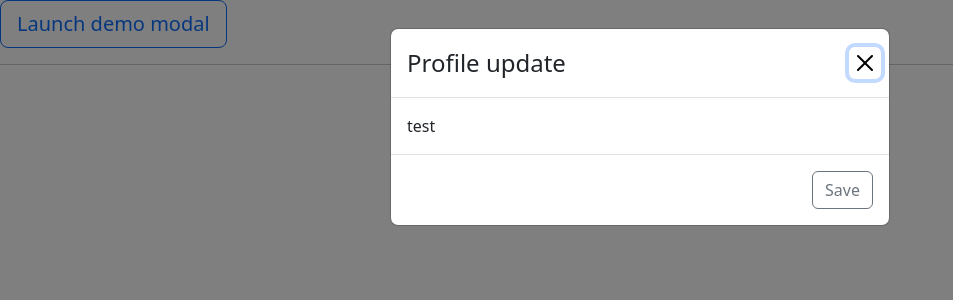
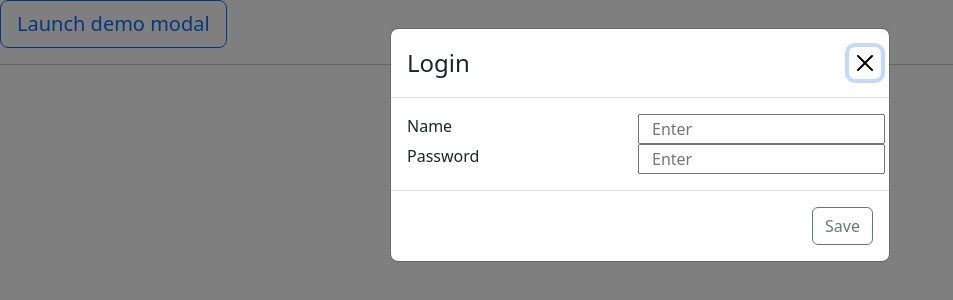
Before and after one commit to Di-Doan/new-demo, an Angular app: page /login in a window 1280 px wide. Both pictures are taken after a click on the button "Launch demo modal". Shown: the top 300 px of the page, without its empty margins (0-953 px from the left). Built offline with nearby package versions, Linux system fonts and the light colour scheme.

Commit message:
update login, contact

```diff
--- a/src/app/app.routes.ts
+++ b/src/app/app.routes.ts
@@ -1,8 +1,12 @@
 import { Routes } from '@angular/router';
 import { NotFoundComponent } from './features/not-found/not-found.component';
 import { LoginComponent } from './features/login/login.component';
+import { ContactComponent } from './features/contact/contact.component';
+import { PolicyComponent } from './features/policy/policy.component';
 
 export const routes: Routes = [
   { path: 'login', component: LoginComponent},
+  { path: 'contact', component: ContactComponent},
+  { path: 'policy', component: PolicyComponent},
   { path: '**', component: NotFoundComponent}
 ];
--- a/src/app/features/contact/contact.component.html
+++ b/src/app/features/contact/contact.component.html
@@ -1,3 +1,16 @@
-<p>
-  contact works!
-</p>
+<div>
+  <form class="row">
+    <div class="col-6 form-group">
+      <input placeholder="Name" formControlName="name"/>
+    </div>
+    <div class="col-6 form-group">
+      <input placeholder="Email" formControlName="email"/>
+    </div>
+    <div class="col-12 form-group">
+      <input placeholder="Title" formControlName="title"/>
+    </div>
+    <div class="col-12 form-group">
+      <textarea placeholder="Note" formControlName="note"></textarea>
+    </div>
+  </form>
+</div>
--- a/src/app/features/contact/contact.component.ts
+++ b/src/app/features/contact/contact.component.ts
@@ -1,4 +1,5 @@
 import { Component, OnInit } from '@angular/core';
+import { FormBuilder, FormGroup, Validators, FormControl } from '@angular/forms';
 
 @Component({
   selector: 'app-contact',
@@ -7,9 +8,21 @@ import { Component, OnInit } from '@angular/core';
 })
 export class ContactComponent implements OnInit {
 
-  constructor() { }
+  contactForm?: FormGroup;
+
+  constructor(private formBuilder: FormBuilder) { }
 
   ngOnInit() {
+    this.initForm()
+  }
+
+  initForm() {
+    this.contactForm = this.formBuilder.group({
+      name: ['', Validators.required],
+      email: ['', Validators.email, Validators.required],
+      title: ['', Validators.required],
+      note: ['']
+    })
   }
 
 }
--- a/src/app/features/login/login.component.html
+++ b/src/app/features/login/login.component.html
@@ -1,18 +1,40 @@
 <div>
   <ng-template #content let-modal>
     <div class="modal-header">
-      <h4 class="modal-title" id="modal-basic-title">Profile update</h4>
-      <button type="button" class="btn-close" aria-label="Close" (click)="modal.dismiss('Cross click')"></button>
+      <h4 class="modal-title" id="modal-basic-title">Login</h4>
+      <button
+        type="button"
+        class="btn-close"
+        aria-label="Close"
+        (click)="modal.dismiss('Cross click')"
+      ></button>
     </div>
     <div class="modal-body">
-      test
+      <form>
+        <div class="row">
+          <label class="col">Name</label>
+          <input class="col" placeholder="Enter"/>
+        </div>
+        <div class="row">
+          <label class="col">Password</label>
+          <input class="col" placeholder="Enter"/>
+        </div>
+      </form>
     </div>
     <div class="modal-footer">
-      <button type="button" class="btn btn-outline-secondary" (click)="modal.close('Save click')">Save</button>
+      <button
+        type="button"
+        class="btn btn-outline-secondary"
+        (click)="modal.close('Save click')"
+      >
+        Save
+      </button>
     </div>
   </ng-template>
 
-  <button class="btn btn-lg btn-outline-primary" (click)="open(content)">Launch demo modal</button>
+  <button class="btn btn-lg btn-outline-primary" (click)="open(content)">
+    Launch demo modal
+  </button>
 
   <hr />
 
```
Also changed, not shown: src/app/shared/models.ts (added, +7 -0 lines).
